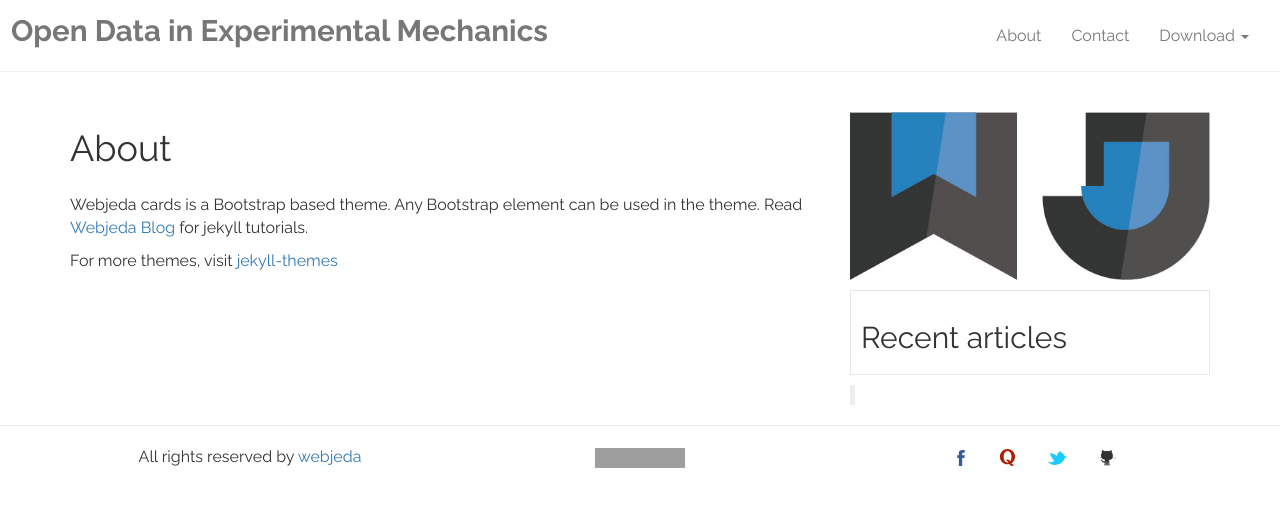
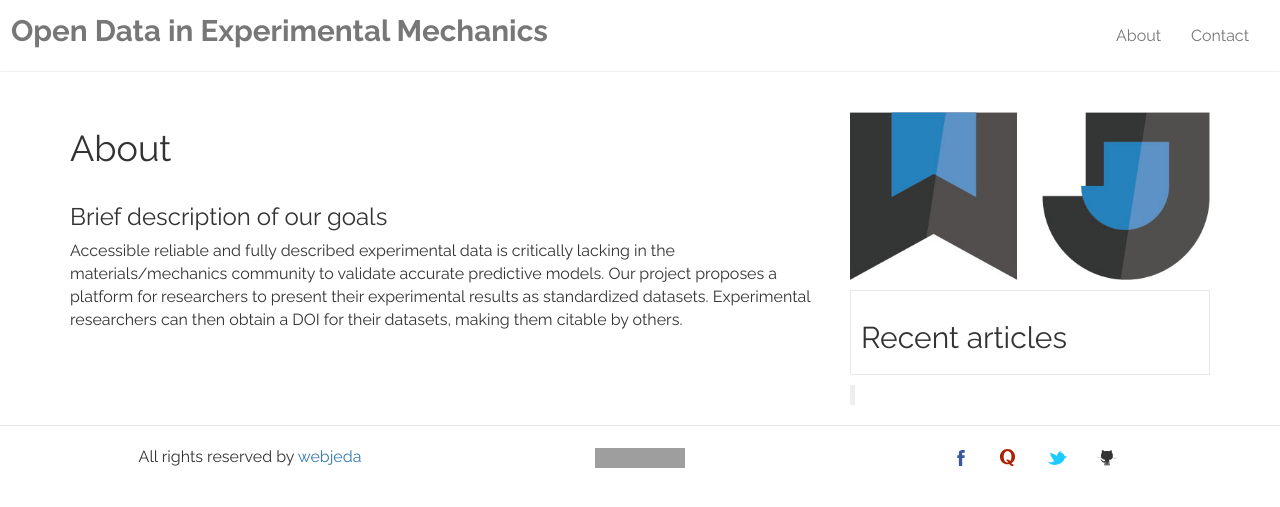
Before and after one commit to OpenDataExpMechanics/OpenDataExpMechanics.github.io, a Jekyll site: the page built from about.md, in a window 1280 px wide. Shown: the top 507 px of the page. Built offline with Jekyll 4.4.1, drawn with Linux system fonts in a browser that asks for light colours; grey boxes are pictures that could not be loaded.

Commit message:
Add project description to about and adjust menu in the header

```diff
--- a/_includes/header.html
+++ b/_includes/header.html
@@ -17,15 +17,6 @@
             <ul class="nav navbar-nav navbar-right">
         <li><a href="{{site.baseurl}}/about/">About</a></li>
         <li><a href="{{site.baseurl}}/contact/">Contact</a></li>
-        <li class="dropdown">
-          <a href="#" class="dropdown-toggle" data-toggle="dropdown" role="button" aria-haspopup="true" aria-expanded="false">Download <span class="caret"></span></a>
-          <ul class="dropdown-menu">
-            <li><a target="_blank" href="https://github.com/sharu725/cards">Project</a></li>
-            <li><a href="https://github.com/sharu725/cards/archive/master.zip">Download</a></li>
-            <li role="separator" class="divider"></li>
-            <li><a target="_blank" href="https://jekyll-themes.com">More Themes</a></li>
-          </ul>
-        </li>
       </ul>
     </div><!-- /.navbar-collapse -->
   </div><!-- /.container-fluid -->
--- a/about.md
+++ b/about.md
@@ -4,9 +4,7 @@ title: About
 permalink: /about/
 ---
 
+### Brief description of our goals
 
-
-
-Webjeda cards is a Bootstrap based theme. Any Bootstrap element can be used in the theme. Read [Webjeda Blog](http://blog.webjeda.com){: target="_blank"} for jekyll tutorials.
-
-For more themes, visit [jekyll-themes](https://jekyll-themes.com){: target="_blank"}
+Accessible reliable and fully described experimental data is critically lacking in the materials/mechanics community to validate accurate predictive models.
+Our project proposes a platform for researchers to present their experimental results as standardized datasets. Experimental researchers can then obtain a DOI for their datasets, making them citable by others.
```
